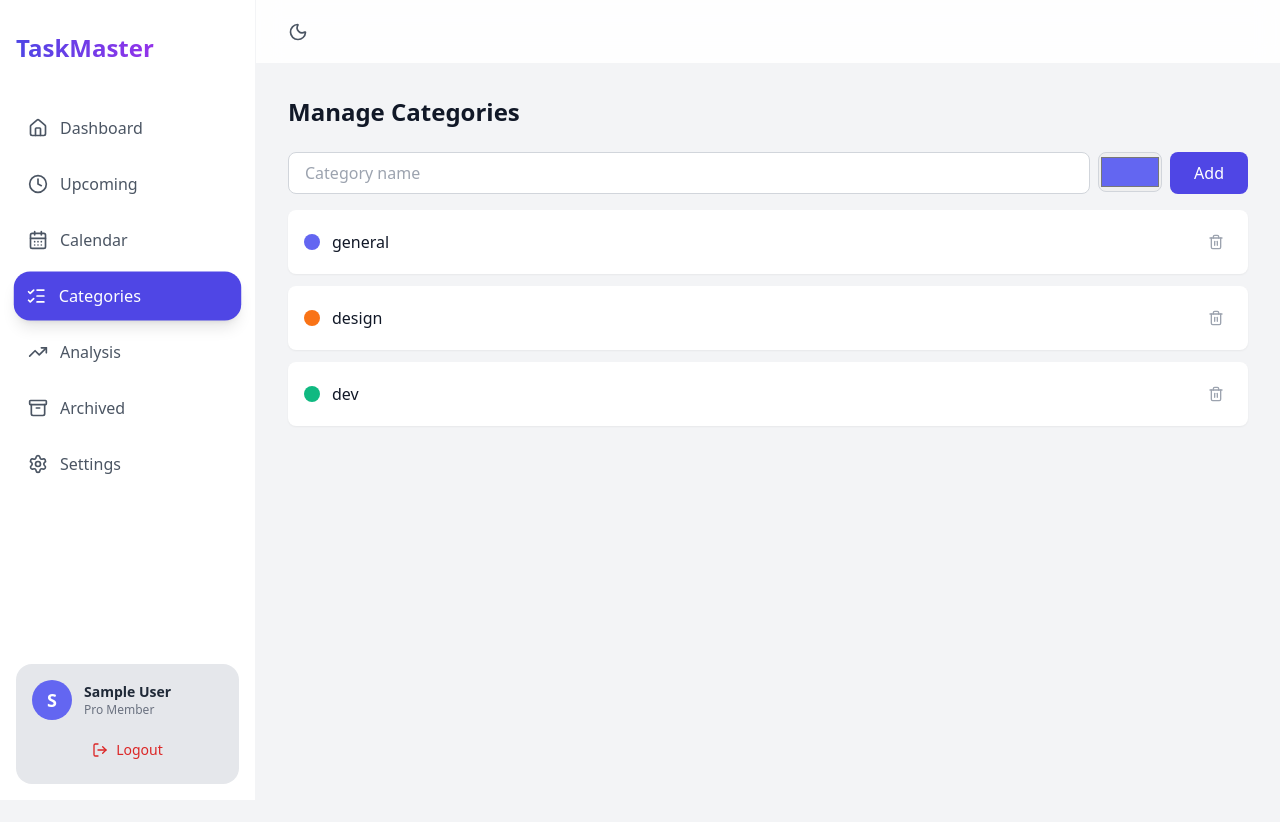
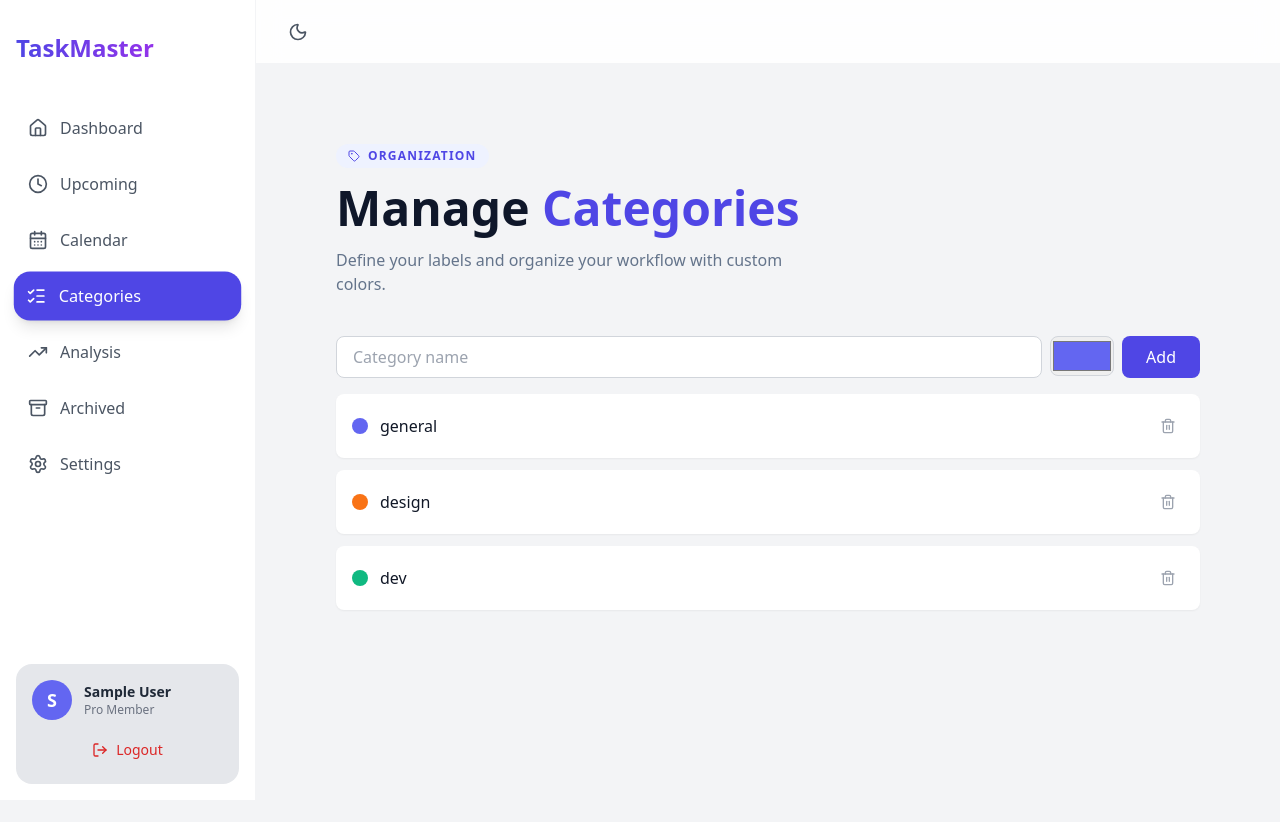
Before and after one commit to Deepanghsh/TaskMaster, a React (Vite) app in the folder front-end/: page /categories in a window 1280 px wide. Shown: the top 822 px of the page. Before the commit the page ends 800 px from the top, so only its background shows below. Built offline with nearby package versions, Linux system fonts and the light colour scheme; no server answers; sample sign-in values are in the browser's storage.

Commit message:
feat(ui): implement modern category management with glassmorphism and grid layout

```diff
--- a/front-end/src/pages/Categories.jsx
+++ b/front-end/src/pages/Categories.jsx
@@ -1,12 +1,30 @@
 import React from 'react';
+import { motion } from 'framer-motion';
+import { Tag } from 'lucide-react';
 import CategoryList from '../components/CategoryList';
 
 const Categories = () => {
   return (
-    <div className="space-y-6">
-      <h2 className="text-2xl font-bold text-gray-900 dark:text-white">Manage Categories</h2>
+    <motion.div
+      initial={{ opacity: 0 }}
+      animate={{ opacity: 1 }}
+      className="min-h-screen p-6 md:p-12 max-w-6xl mx-auto"
+    >
+      <header className="mb-10 space-y-4">
+        <div className="inline-flex items-center gap-2 px-3 py-1 rounded-full bg-indigo-50 dark:bg-indigo-900/30 text-indigo-600 dark:text-indigo-400 text-xs font-bold uppercase tracking-widest">
+          <Tag size={12} />
+          <span>Organization</span>
+        </div>
+        <h2 className="text-5xl font-black text-slate-900 dark:text-white">
+          Manage <span className="text-indigo-600">Categories</span>
+        </h2>
+        <p className="text-slate-500 dark:text-slate-400 max-w-md">
+          Define your labels and organize your workflow with custom colors.
+        </p>
+      </header>
+
       <CategoryList />
-    </div>
+    </motion.div>
   );
 };
 
```
